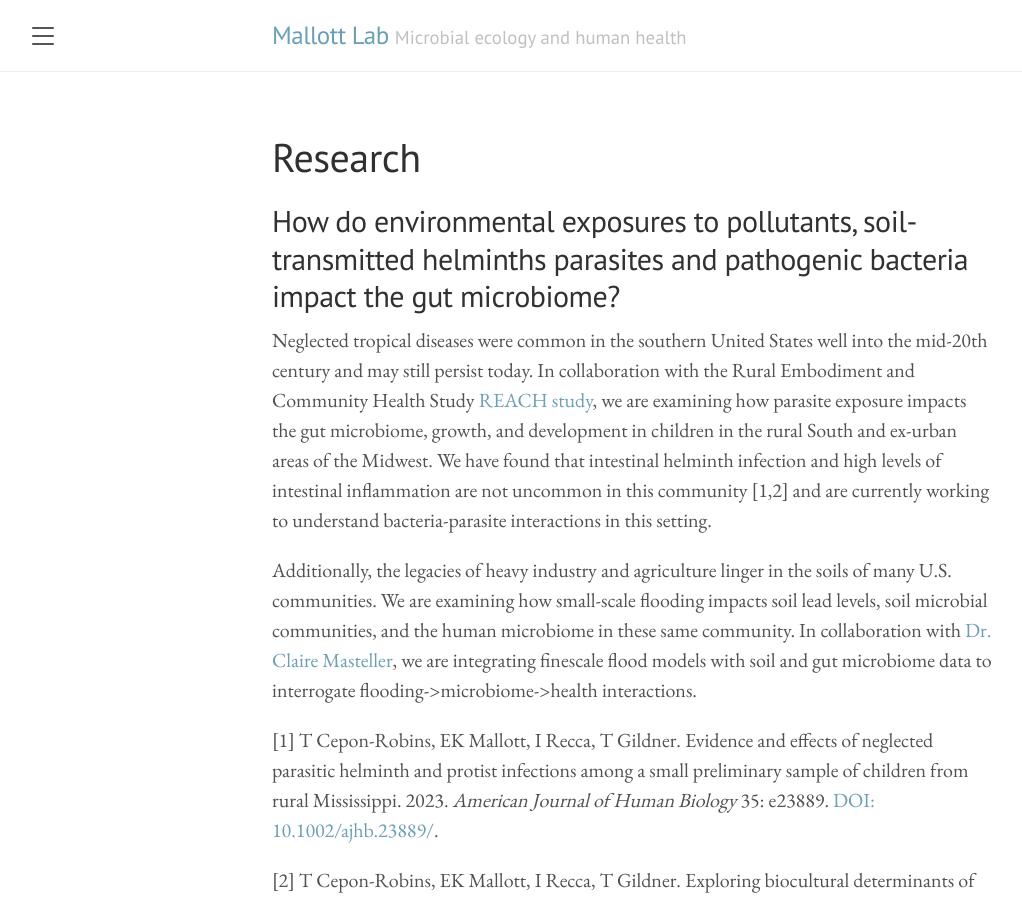
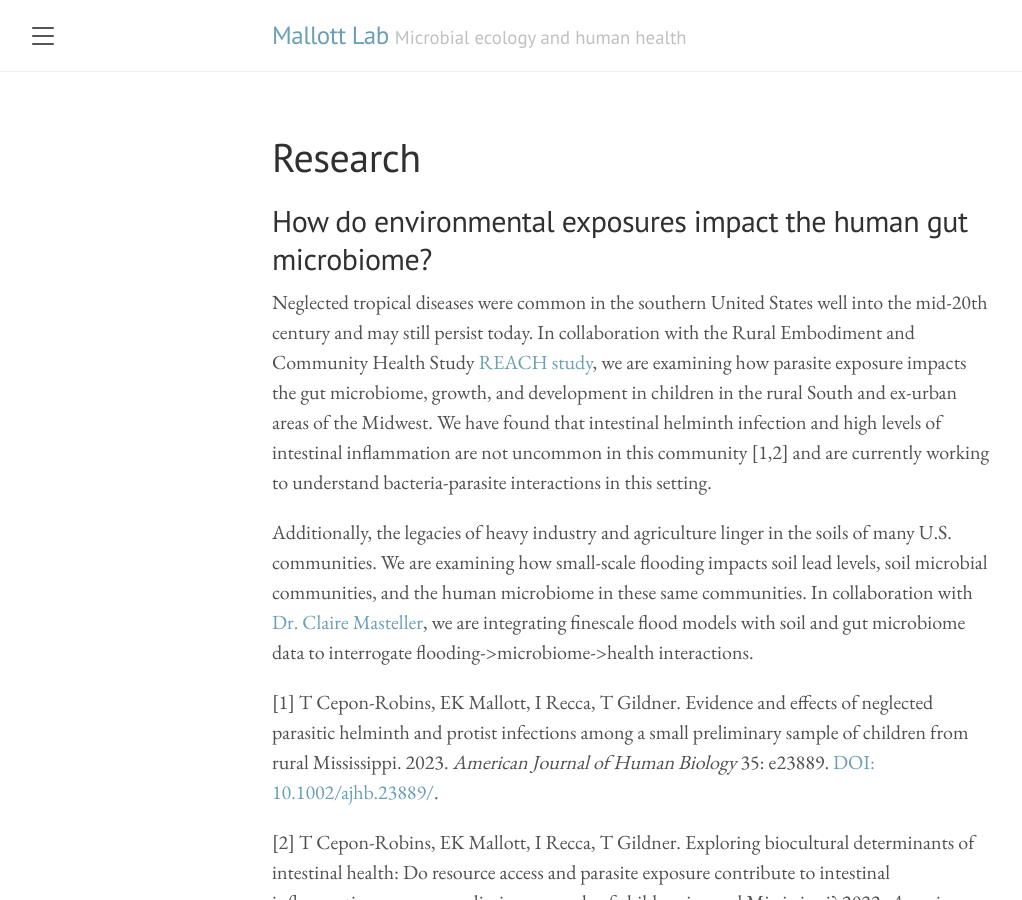
Before and after one commit to Mallott-Lab/Mallott-Lab.github.io, a Jekyll site: the page built from research.md, in a window 1280 px wide and 900 px high. Shown: the whole window, without its empty margins (8-1030 px from the left). Built offline with Jekyll 4.4.1, drawn with Linux system fonts in a browser that asks for light colours.

Commit message:
Update research.md

```diff
--- a/research.md
+++ b/research.md
@@ -2,10 +2,10 @@
 layout: page
 title: Research
 ---
-## How do environmental exposures to pollutants, soil-transmitted helminths parasites and pathogenic bacteria impact the gut microbiome?
+## How do environmental exposures impact the human gut microbiome?
 Neglected tropical diseases were common in the southern United States well into the mid-20th century and may still persist today. In collaboration with the Rural Embodiment and Community Health Study [REACH study](https://reachresearch.org), we are examining how parasite exposure impacts the gut microbiome, growth, and development in children in the rural South and ex-urban areas of the Midwest. We have found that intestinal helminth infection and high levels of intestinal inflammation are not uncommon in this community [1,2] and are currently working to understand bacteria-parasite interactions in this setting.
 
-Additionally, the legacies of heavy industry and agriculture linger in the soils of many U.S. communities. We are examining how small-scale flooding impacts soil lead levels, soil microbial communities, and the human microbiome in these same community. In collaboration with [Dr. Claire Masteller](https://eeps.wustl.edu/people/claire-masteller), we are integrating finescale flood models with soil and gut microbiome data to interrogate flooding->microbiome->health interactions.
+Additionally, the legacies of heavy industry and agriculture linger in the soils of many U.S. communities. We are examining how small-scale flooding impacts soil lead levels, soil microbial communities, and the human microbiome in these same communities. In collaboration with [Dr. Claire Masteller](https://eeps.wustl.edu/people/claire-masteller), we are integrating finescale flood models with soil and gut microbiome data to interrogate flooding->microbiome->health interactions.
 
 [1] T Cepon-Robins, EK Mallott, I Recca, T Gildner. Evidence and effects of neglected parasitic helminth and protist infections among a small preliminary sample of children from rural Mississippi. 2023. *American Journal of Human Biology* 35: e23889. [DOI: 10.1002/ajhb.23889/](https://doi.org/10.1002/ajhb.23889).
 
```
